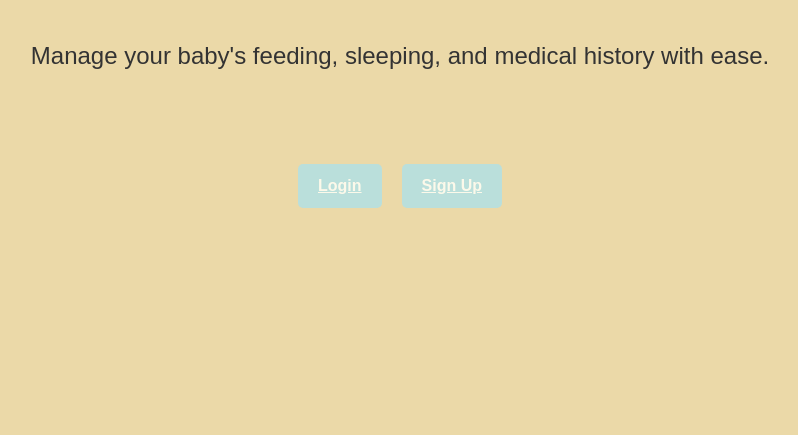
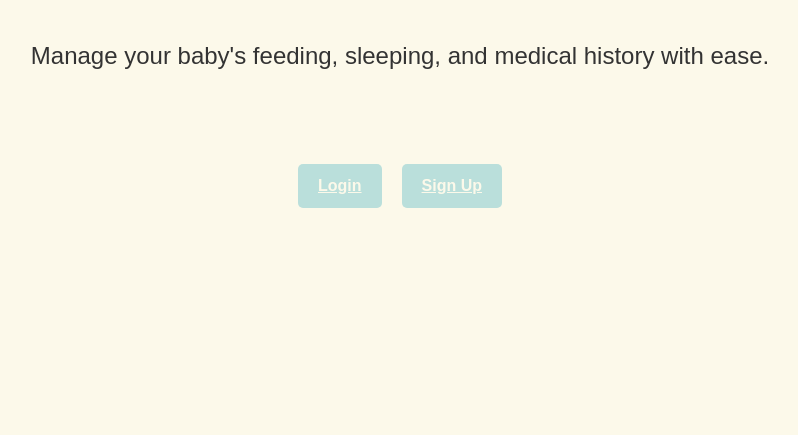
Before and after one commit to crisubianca/WebTechnologies, a plain HTML site: page index.html in a window 1280 px wide. Shown: the part 373-808 px from the top of the page, without its empty margins (240-1038 px from the left). Drawn offline with Linux system fonts and the light colour scheme.

Commit message:
Update style.css

```diff
--- a/style.css
+++ b/style.css
@@ -4,7 +4,7 @@ html {
 }
 
 body {
-  background-color: #ebd9a8;
+  background-color: #FCF9EA;
   color: #333333;
   font-family: Arial, sans-serif;
   font-size: 16px;
```
